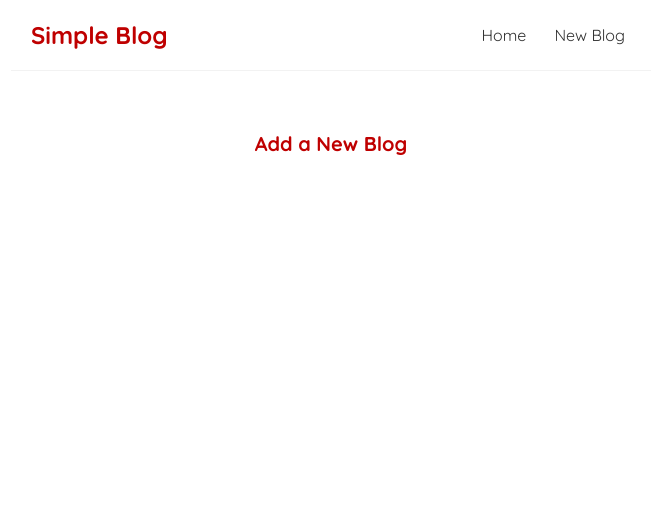
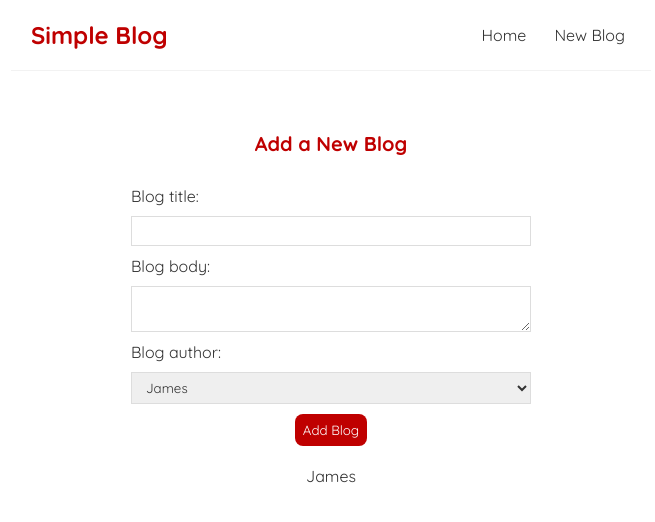
Before and after one commit to yusufrizalh/react-cdn, a React (Create React App) app: page /create in a window 1280 px wide. Shown: the top 522 px of the page, without its empty margins (309-964 px from the left). Built offline with nearby package versions, Linux system fonts and the light colour scheme.

Commit message:
tracking form input

```diff
--- a/src/Create.js
+++ b/src/Create.js
@@ -1,7 +1,40 @@
+import { useState } from "react";
+
 const Create = () => {
+  const [title, setTitle] = useState("");
+  const [body, setBody] = useState("");
+  const [author, setAuthor] = useState("James");
+
   return (
     <div className="create">
       <h2>Add a New Blog</h2>
+      <form>
+        <label>Blog title: </label>
+        <input
+          type="text"
+          required
+          value={title}
+          onChange={(e) => setTitle(e.target.value)}
+        />
+        <label>Blog body: </label>
+        <textarea
+          required
+          value={body}
+          onChange={(e) => setBody(e.target.value)}
+        ></textarea>
+        <label>Blog author: </label>
+        <select value={author} onChange={(e) => setAuthor(e.target.value)}>
+          <option value="Yusuf">Yusuf</option>
+          <option value="Rizal">Rizal</option>
+          <option value="James">James</option>
+        </select>
+        <button>Add Blog</button>
+        <br />
+        <br />
+        <p>{title}</p>
+        <p>{body}</p>
+        <p>{author}</p>
+      </form>
     </div>
   );
 };
```
